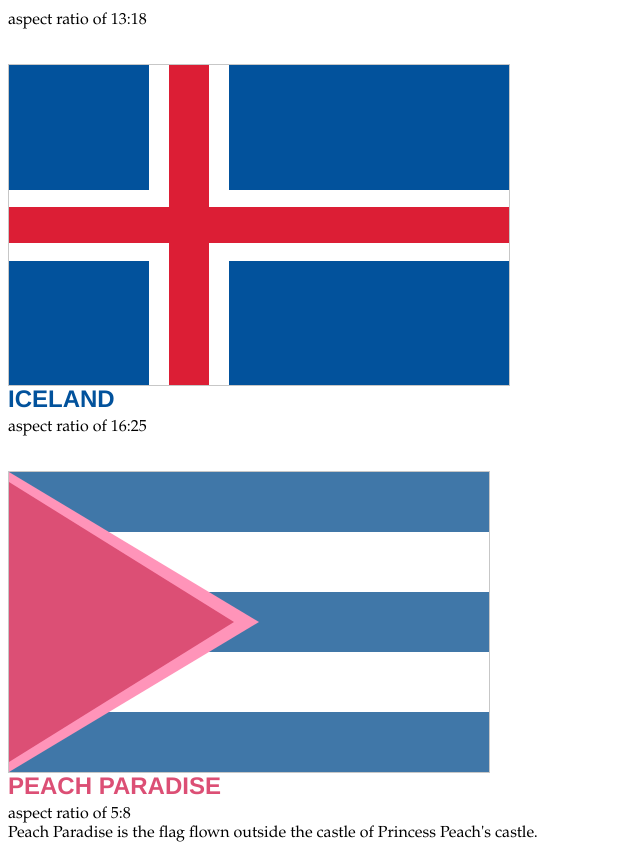
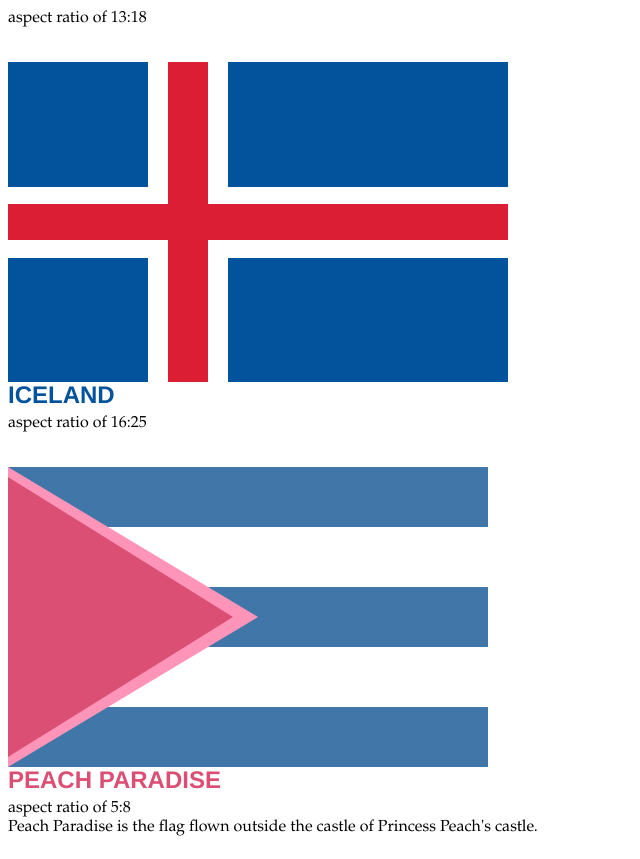
Before and after one commit to jocaiado/GDES-3091-JCaiado, a plain HTML site: page exercises/e2/Exercise-2.html in a window 1280 px wide. Shown: the part 1310-2169 px from the top of the page, without its empty margins (0-640 px from the left). Drawn offline with Linux system fonts and the light colour scheme.

Commit message:
removed borders from exercise2.css
weren't properly formatting to divisions

```diff
--- a/exercises/e2/exercise2.css
+++ b/exercises/e2/exercise2.css
@@ -41,7 +41,6 @@ p{
 /*denmark*/
 .grid-dk {
 	display: grid;
-	border: 1px solid #c7c7c7;
 	width: 425px;
 	height: 350px;
 	grid-template: 6fr 2fr 6fr/6fr 2fr 9fr;
@@ -82,7 +81,6 @@ p{
 /*iceland*/
 .grid-is {
 	display: grid;
-	border: 1px solid #c7c7c7;
 	width: 500px;
 	height: 320px;
 	grid-template: 7fr 1fr 2fr 1fr 7fr/7fr 1fr 2fr 1fr 14fr;
@@ -107,8 +105,6 @@ p{
 /*my own flag, inspired by princess peach from mario*/
 .box {
 	position: relative;
-/*	margin:  auto;*/
-	border: 1px solid #c7c7c7;
 	width: 480px;
 	height: 300px;
 }
```
